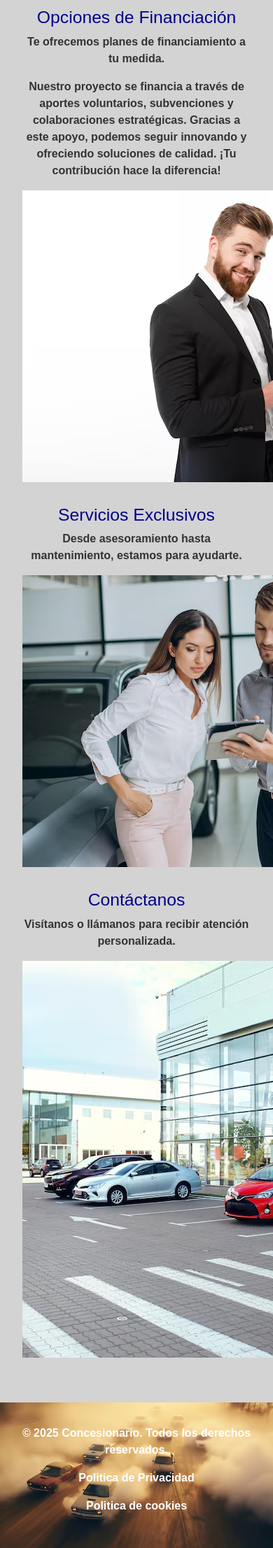
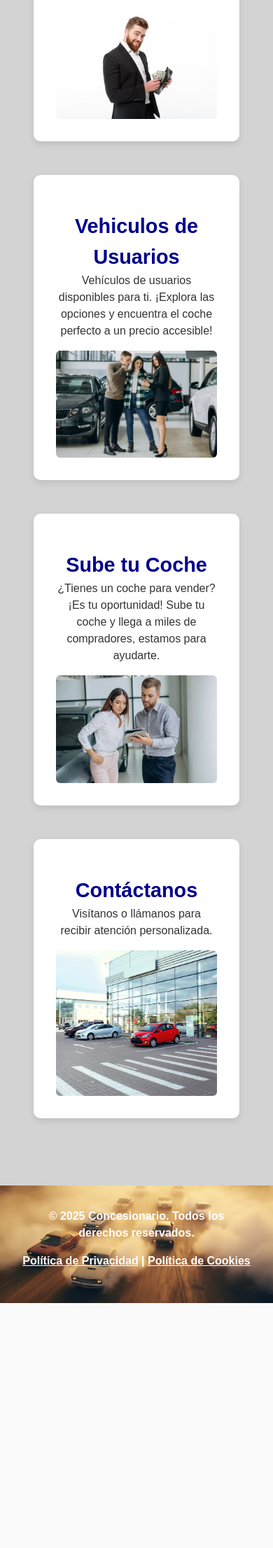
Before and after one commit to AlbertoManzano04/Proyecto, a PHP site: page / in a window 390 px wide; the page is wider, and only the part inside the window is pictured. Shown: the part 1006-3218 px from the top of that part at 70% size. After the commit the page ends 2868 px from the top of that part, so only its background shows below. Run offline with PHP 8.4, Linux system fonts and the light colour scheme.

Commit message:
index mejorado aunq no terminado

```diff
--- a/index.php
+++ b/index.php
@@ -9,96 +9,90 @@
     <link href="https://cdn.jsdelivr.net/npm/bootstrap@5.3.0/dist/css/bootstrap.min.css" rel="stylesheet">
 
     <style>
-        .subtitulo {
-            color: darkblue;
-        }
-        h2{
-            color: white;
-
-        }
         body {
             font-family: Arial, sans-serif;
             color: #333;
-            margin: 0;
-            padding: 0;
             background-color: lightgray;
         }
+
         header {
             background: url('./images/concesionario1.jpg') no-repeat center/cover;
             color: white;
-            padding: 2rem 0;
+            padding: 3rem 0;
             text-align: center;
+            font-size: 1.5rem;
         }
-       /* Estilos para el nav */
-       nav {
-            background-color: #004A99; /* Fondo azul */
+
+        /* Navegación */
+        nav {
+            background-color: #004A99;
         }
         nav a {
-            margin: 0 15px;
-            text-decoration: none;
             color: white;
             font-weight: bold;
             padding: 15px 20px;
             display: inline-block;
+            text-decoration: none;
         }
         nav a:hover {
             background-color: #0066CC;
             border-radius: 5px;
         }
-        /* Estilos para hacer el nav responsivo */
-        @media (max-width: 768px) {
-            nav {
-                text-align: center;
-            }
-            nav a {
-                display: block;
-                margin: 5px 0;
-            }
+
+        /* Subtítulos con enlaces */
+        .subtitulo {
+            color: darkblue;
+            font-size: 1.8rem;
+            font-weight: bold;
+            text-decoration: none;
+            cursor: pointer;
+            display: block;
+            margin-top: 20px;
         }
+        .subtitulo:hover {
+            text-decoration: underline;
+        }
+
+        /* Secciones */
         main {
-            padding: 2rem;
+            padding: 3rem;
+            text-align: center;
         }
         section {
-            margin-bottom: 2rem;
-            text-align: center;
+            margin-bottom: 3rem;
+            padding: 2rem;
+            background: white;
+            border-radius: 10px;
+            box-shadow: 0px 4px 10px rgba(0, 0, 0, 0.1);
         }
-        footer {
-            background-color: #004A99;
-            color: white;
-            text-align: center;
-            padding: 1rem 0;
-        }
-        h1 {
-            color: darkblue;
-        }
-        p {
-            color: dark;
-            font-weight: bold;
-        }
+
+        /* Estilos del carrusel */
         .carousel-container {
             max-width: 100%;
-            margin: 0 auto;
+            margin: auto;
         }
         .carousel-item img {
             width: 100%;
-            height: 600px;
-            object-fit: cover;
+            height: auto;
+            max-height: 600px; /* Ajusta según necesites */
+            object-fit: contain; /* Asegura que la imagen se vea completa */
+            background-color: black; /* Evita espacios vacíos */
         }
+
         .carousel-caption {
-            color: white;
+            background: rgba(0, 0, 0, 0.6);
             padding: 10px;
             border-radius: 5px;
-            font-size: 1.5rem;
+        }
+
+        /* Footer */
+        footer {
+            background: url('./images/vehiculos3.avif') no-repeat center/cover;
+            color: white;
+            text-align: center;
+            padding: 2rem;
             font-weight: bold;
-            left: 20%;
-            top: 10%;
         }
-    footer{
-        background: url('./images/vehiculos3.avif') no-repeat center/cover;
-        color: white;
-        padding: 2rem 0;
-        text-align: center;
-    }
     </style>
 </head>
 <body>
@@ -126,84 +120,88 @@
 </nav>
 
 <main>
-<section id="vehiculos">
-        <h2 class="subtitulo">Algunos De Nuestros Vehículos</h2>
-
+    <section id="vehiculos">
+        <a href="vehiculos.php" class="subtitulo">Algunos De Nuestros Vehículos</a>
         <div class="carousel-container">
             <div id="vehiculosCarrusel" class="carousel slide mt-4" data-bs-ride="carousel">
                 <div class="carousel-inner">
                     <div class="carousel-item active">
                         <img src="./images/coche1.avif" class="d-block w-100" alt="Vehículo 1">
                         <div class="carousel-caption">
-                            <h2>Potencia y Elegancia</h5>
-                            <p>Descubre el rendimiento superior de nuestro modelo estrella.</p>
+                            <h5>Potencia y Elegancia</h5>
+                            <p>Domina la carretera con un diseño sofisticado y un rendimiento sin límites.</p>
                         </div>
                     </div>
                     <div class="carousel-item">
                         <img src="./images/coche2.avif" class="d-block w-100" alt="Vehículo 2">
                         <div class="carousel-caption">
-                            <h2>Innovación y Confort</h5>
-                            <p>Viaja con la última tecnología y comodidad garantizada.</p>
+                            <h5>Innovación y Confort</h5>
+                            <p>La tecnología más avanzada combinada con la comodidad que mereces.</p>
                         </div>
                     </div>
                     <div class="carousel-item">
-                        <img src="./images/coche6.avif" class="d-block w-100" alt="Vehículo 3">
+                        <img src="./images/coche3.avif" class="d-block w-100" alt="Vehículo 3">
                         <div class="carousel-caption">
-                            <h2>Diseño Vanguardista</h5>
-                            <p>Un modelo que destaca en la carretera.</p>
+                            <h5>Diseño Vanguardista</h5>
+                            <p>Estilo único, líneas aerodinámicas y un carácter inconfundible en cada detalle.</p>
                         </div>
                     </div>
                     <div class="carousel-item">
-                        <img src="./images/coche4.avif" class="d-block w-100" alt="Vehículo 4">
+                        <img src="./images/coche4.avif" class="d-block w-100" alt="Vehículo 3">
                         <div class="carousel-caption">
-                            <h2>Seguridad y Confianza</h5>
-                            <p>Viaja con la tranquilidad de nuestros sistemas avanzados.</p>
+                            <h5>Seguridad y Confianza</h5>
+                            <p>Disfruta de cada viaje con la máxima protección y estabilidad</p>
                         </div>
                     </div>
                     <div class="carousel-item">
-                        <img src="./images/coche5.avif" class="d-block w-100" alt="Vehículo 5">
+                        <img src="./images/coche5.avif" class="d-block w-100" alt="Vehículo 3">
                         <div class="carousel-caption">
-                            <h2>El Futuro es Ahora</h5>
-                            <p>Experimenta la conducción del mañana, hoy.</p>
+                            <h5> Rendimiento Imparable</h5>
+                            <p>Un motor potente y eficiente para llevarte más lejos.</p>
                         </div>
                     </div>
                 </div>
                 <button class="carousel-control-prev" type="button" data-bs-target="#vehiculosCarrusel" data-bs-slide="prev">
-                    <span class="carousel-control-prev-icon" aria-hidden="true"></span>
+                    <span class="carousel-control-prev-icon"></span>
                 </button>
                 <button class="carousel-control-next" type="button" data-bs-target="#vehiculosCarrusel" data-bs-slide="next">
-                    <span class="carousel-control-next-icon" aria-hidden="true"></span>
+                    <span class="carousel-control-next-icon"></span>
                 </button>
             </div>
         </div>
     </section>
 
     <section id="financiacion">
-        <h2 class="subtitulo">Opciones de Financiación</h2>
+        <a href="financiacion.php" class="subtitulo">Opciones de Financiación</a>
         <p>Te ofrecemos planes de financiamiento a tu medida.</p>
-        <p>Nuestro proyecto se financia a través de aportes voluntarios, subvenciones y colaboraciones estratégicas. Gracias a este apoyo, podemos seguir innovando y ofreciendo soluciones de calidad. ¡Tu contribución hace la diferencia!</p>
-        <img src="./images/hombreFinanciero.avif" alt="Financias">
+        <img src="./images/hombreFinanciero.avif" alt="Financiación" class="img-fluid rounded">
     </section>
 
-    <section id="servicios">
-        <h2 class="subtitulo">Servicios Exclusivos</h2>
-        <p>Desde asesoramiento hasta mantenimiento, estamos para ayudarte.</p>
-        <img src="./images/asesoramiento.avif" alt="asesoramineto">
+    <section id="vehiculosUsuarios">
+        <a href="vehiculosUsuarios.php" class="subtitulo">Vehiculos de Usuarios</a>
+        <p>Vehículos de usuarios disponibles para ti. ¡Explora las opciones y encuentra el coche perfecto a un precio accesible!</p>
+        <img src="./images/ventas.jpg" alt="VehiculosUsuarios" class="img-fluid rounded">
+    </section>
+
+    <section id="subeTuCoche">
+        <a href="subeTuCoche.php" class="subtitulo">Sube tu Coche</a>
+        <p>¿Tienes un coche para vender? ¡Es tu oportunidad! Sube tu coche y llega a miles de compradores, estamos para ayudarte.</p>
+        <img src="./images/asesoramiento.avif" alt="Asesoramiento" class="img-fluid rounded">
     </section>
 
     <section id="contacto">
-        <h2 class="subtitulo">Contáctanos</h2>
+        <a href="contacto.php" class="subtitulo">Contáctanos</a>
         <p>Visítanos o llámanos para recibir atención personalizada.</p>
-        <img src="./images/instalaciones.avif" alt="instalaciones">
+        <img src="./images/instalaciones.avif" alt="Instalaciones" class="img-fluid rounded">
     </section>
 </main>
 
 <footer>
     <p>&copy; 2025 Concesionario. Todos los derechos reservados.</p>
-    <p>Politica de Privacidad</p> <p>Politica de cookies</p>
+    <p><a href="politicaPrivacidad.php" style="color: white;">Política de Privacidad</a> | <a href="politicaCookies.php" style="color: white;">Política de Cookies</a></p>
 </footer>
 
-<!-- Bootstrap JS y dependencias -->
+<!-- Bootstrap JS -->
 <script src="https://cdn.jsdelivr.net/npm/bootstrap@5.3.0/dist/js/bootstrap.bundle.min.js"></script>
 
 </body>
```
Also changed, not shown: images/ventas.jpg (added).
